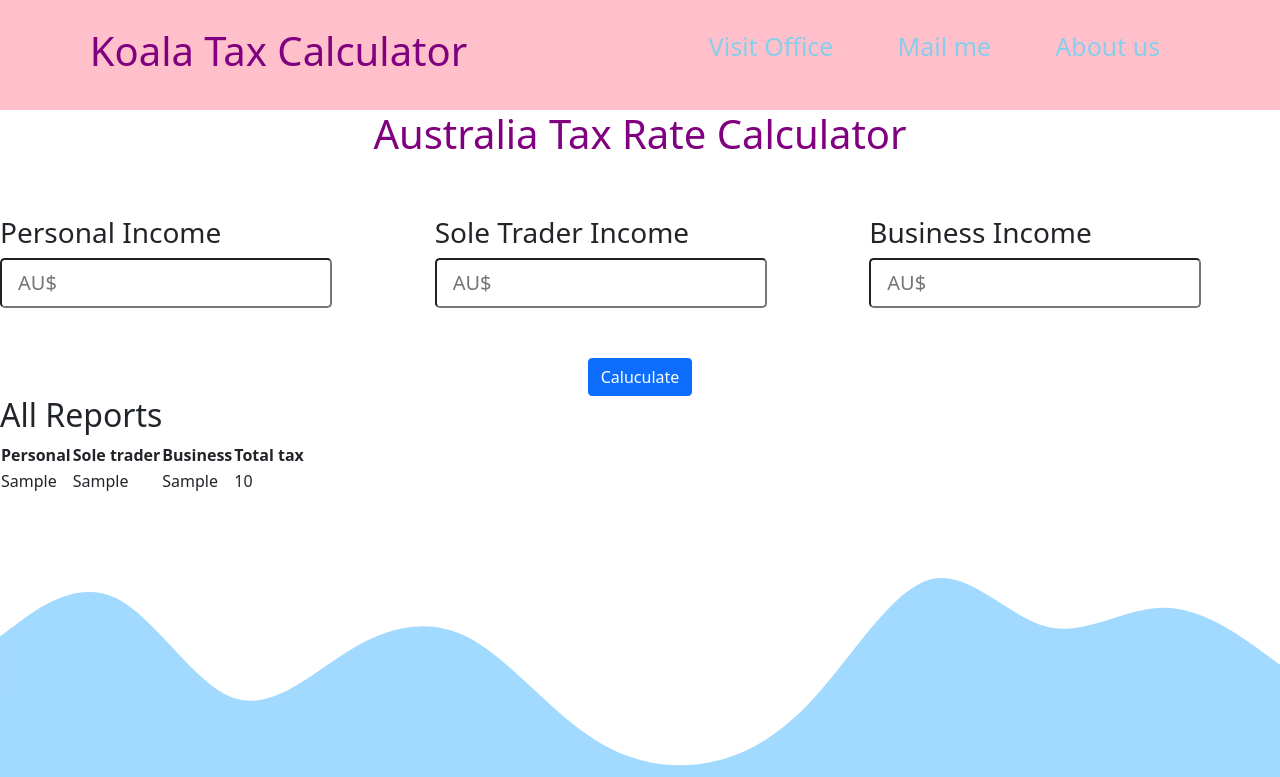
After one commit to HarshaReddyV/portfolio, a Flask app: template templates/report.html in a window 1280 px wide. The commit adds this page. Shown: the top 777 px of the page. Run offline with Flask 2, Linux system fonts and the light colour scheme; the template is opened without the code that fills it: most values are stand-ins (such as "Sample title", 1, 10 or a date in 2020); some libraries are stand-ins or nearby versions.

Commit message:
automated commit by submit50

```diff
--- a/application.py
+++ b/application.py
@@ -53,7 +53,9 @@ def index():
 
         db.execute("INSERT INTO records(personal_income,sole_income,business_income,total) VALUES(?,?,?,?)", p,s,b,tt)
 
-        return render_template("index.html")
+        allreports = db.execute("SELECT * FROM records")
+
+        return render_template("report.html", allreports=allreports)
 
 
     return render_template("index.html")
--- a/templates/index.html
+++ b/templates/index.html
@@ -34,7 +34,7 @@
         </form>
 
 
-
+         {% block main %}{% endblock %}
 
     </body>
     <footer><svg xmlns="http://www.w3.org/2000/svg" viewBox="0 0 1440 320"><path fill="#a2d9ff" fill-opacity="1" d="M0,160L21.8,144C43.6,128,87,96,131,117.3C174.5,139,218,213,262,229.3C305.5,245,349,203,393,176C436.4,149,480,139,524,160C567.3,181,611,235,655,266.7C698.2,299,742,309,785,304C829.1,299,873,277,916,229.3C960,181,1004,107,1047,96C1090.9,85,1135,139,1178,149.3C1221.8,160,1265,128,1309,128C1352.7,128,1396,160,1418,176L1440,192L1440,320L1418.2,320C1396.4,320,1353,320,1309,320C1265.5,320,1222,320,1178,320C1134.5,320,1091,320,1047,320C1003.6,320,960,320,916,320C872.7,320,829,320,785,320C741.8,320,698,320,655,320C610.9,320,567,320,524,320C480,320,436,320,393,320C349.1,320,305,320,262,320C218.2,320,175,320,131,320C87.3,320,44,320,22,320L0,320Z"></path></svg></footer>
--- /dev/null
+++ b/templates/report.html
@@ -0,0 +1,33 @@
+{% extends "index.html" %}
+
+{% block title %}
+    Your Tax Report
+{% endblock %}
+
+{% block main %}
+
+  <h2>All Reports</h2>
+                <table>
+                    <thead>
+                        <tr>
+                            <th>Personal</th>
+                            <th>Sole trader</th>
+                            <th>Business</th>
+                            <th>Total tax</th>
+                        </tr>
+                    </thead>
+                    <tbody>
+                        <!-- TODO: Loop through the database entries to display them in this table -->
+
+                        {% for allreport in allreports %}
+                        <tr>
+                             <td>{{ allreports.personal_income }} </td>
+                              <td> {{ allreports.sole_income}} </td>
+                              <td> {{ allreports.business_income}} </td>
+                              <td> {{ allreports.total}} </td>
+                        </tr>
+
+                        {% endfor %}
+                    </tbody>
+                </table>
+{% endblock %}
```
Also changed, not shown: reports.db.
